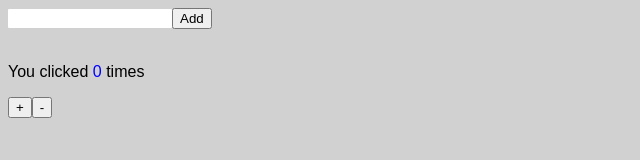
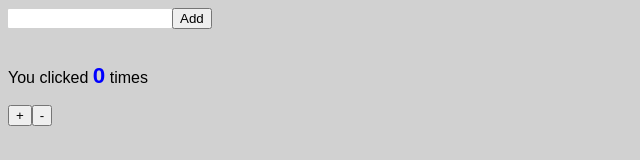
Before and after one commit to svenWacker/my-studie-at-DCI, a React (Create React App) app in the folder may/todo-list/: page / in a window 1280 px wide. Shown: the top 160 px of the page, without its empty margins (0-640 px from the left). Built offline with nearby package versions, Linux system fonts and the light colour scheme.

Commit message:
todo-list and useState style variable

```diff
--- a/may/todo-list/src/App.js
+++ b/may/todo-list/src/App.js
@@ -3,7 +3,7 @@ import { useState } from "react";
 function App() {
   const [userInput, setUserInput] = useState("");
   const [count, setCount] = useState(0);
-  const blue = { color: "blue" };
+  const spanStyle = { color: "blue", fontSize: "1.4rem", fontWeight: "bold" };
 
   function handleChange(e) {
     console.log(e.target.value);
@@ -24,7 +24,7 @@ function App() {
       {userInput}
       <br />
       <p>
-        You clicked <span style={blue}>{count}</span> times
+        You clicked <span style={spanStyle}>{count}</span> times
       </p>
       <button onClick={() => setCount(count + 1)}>+</button>
       <button onClick={() => setCount(count - 1)}>-</button>
```
